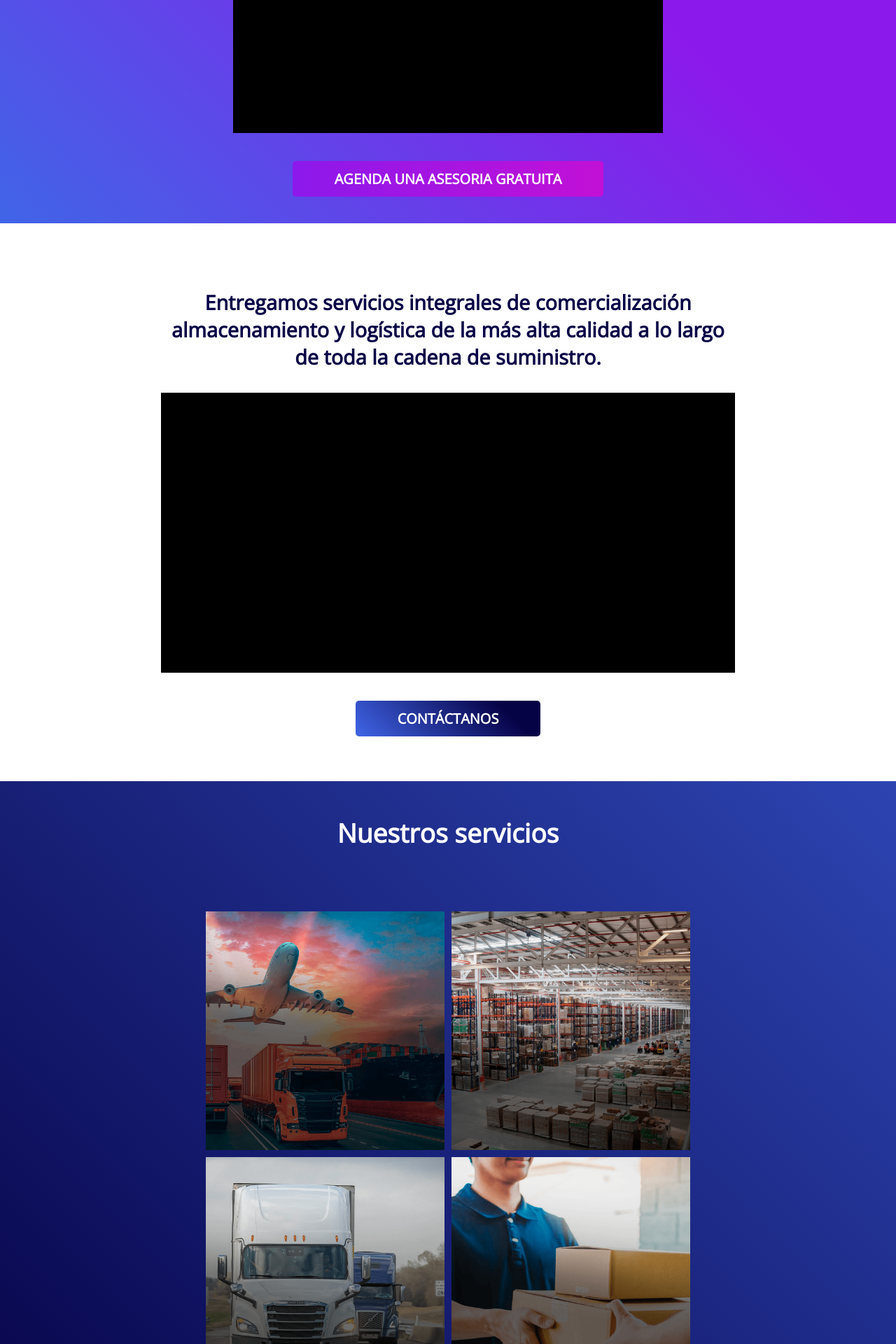
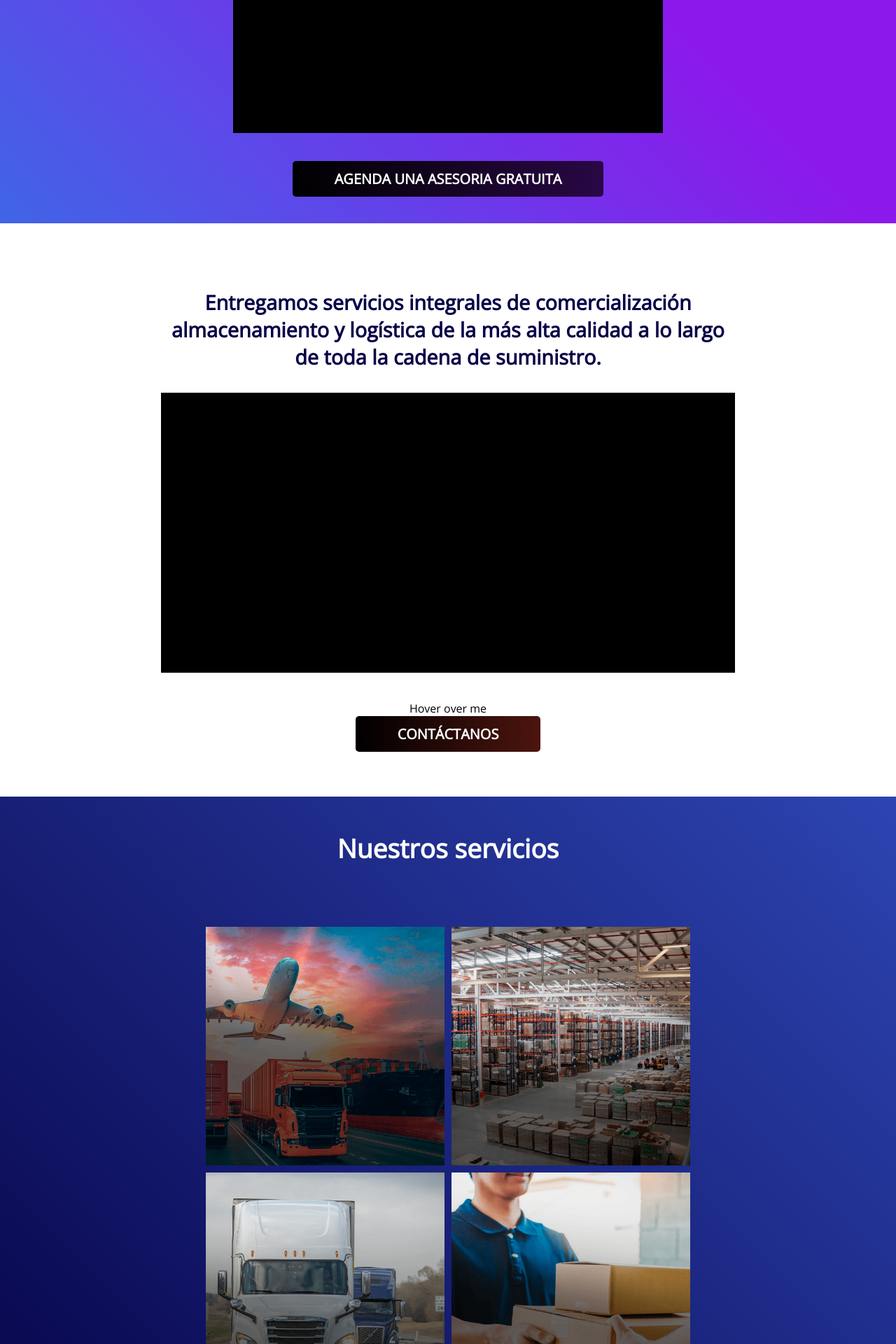
Before and after one commit to aaron2421/landing-famchest, a PHP site: page / in a window 1280 px wide. Shown: the part 520-2440 px from the top of the page at 70% size. Run offline with PHP 8.4, Linux system fonts and the light colour scheme.

Commit message:
parte de servicios lista (faltan los colores), botones listos, logos añadidos, falta el tooltip de la imagen y otras cosas, probar

```diff
--- a/home.html
+++ b/home.html
@@ -24,8 +24,7 @@
 
   <body>
     <header>
-      <!-- <img class="arc-logo" src="src/img/logo.png" /> -->
-      <p style="color: black;">Logo famchest</p>
+      <img class="logo" src="src/img/logo.png" />
       <div class="nav-bar-div">
         <nav class="nav-bar">
           <ul>
@@ -77,18 +76,17 @@
           <H1>Ahora podrás tener un sólo punto de encuentro para toda tu cadena de suministro</H1>
         </div>
         <div id="pt1-video"></div>
-          <div class="btn-container">
-            <button class="contact-btn">AGENDA UNA ASESORIA GRATUITA</button>
-          </div>
+        <button class="btn btn-purple">AGENDA UNA ASESORIA GRATUITA</button>
       </div>
       <div id="pt2">
         <p>Entregamos servicios integrales de comercialización almacenamiento y
           logística de la más alta calidad a lo largo de toda la cadena de suministro.</p>
         <!-- <img src="src/img/presencia.png" alt="presencia" /> -->
         <div id="presencia-container"></div>
-        <div class="btn-container-p">
-          <button class="contact-btn contact-btn-p">CONTÁCTANOS</button>
+        <div class="tooltip">Hover over me
+          <span class="tooltiptext">Tooltip text</span>
         </div>
+        <button class="btn btn-orange">CONTÁCTANOS</button>
       </div>
       <div id="pt3">
         <h2>Nuestros servicios</h2>
@@ -96,33 +94,32 @@
           <div class="service">
             <img src="src/img/import.png" alt="importaciones" class="service-img">
             <div class="overlay">
-              <div class="hover-img">
-                <!-- <img src="src/img/import-hover.png" alt="china-mex" style="object-fit: contain;"> -->
-                <p>china-mex</p>
+              <div class="hover-img chmex">
+                <img src="src/img/import-logo.png" alt="china-mex">
               </div>
             </div>
           </div>
           <div class="servicer">
             <img src="src/img/alm.png" alt="almacenaje" class="service-img">
             <div class="overlayr">
-              <div class="hover-img">
-                <img src="src/img/alm-hover.png" alt="arcadia">
+              <div class="hover-img arcadia">
+                <img src="src/img/alm-logo.png" alt="arcadia">
               </div>
             </div>
           </div>
           <div class="service">
             <img src="src/img/transp.png" alt="logística" class="service-img">
             <div class="overlay">
-              <div class="hover-img">
-                <img src="src/img/transp-hover.png" alt="cargame">
+              <div class="hover-img cargame">
+                <img src="src/img/transp-logo.png" alt="cargame">
               </div>
             </div>
           </div>
           <div class="servicer">
             <img src="src/img/ultm.png" alt="última milla" class="service-img">
             <div class="overlayr">
-              <div class="hover-img">
-                <img src="src/img/ultm-hover.png" alt="zeit">
+              <div class="hover-img zeit">
+                <img src="src/img/ultm-logo.png" alt="zeit">
               </div>
             </div>
           </div>
@@ -133,9 +130,7 @@
         <div id="overflow-img">
           <img src="src/img/proceso.png" alt="proceso" />
         </div>
-        <div class="btn-container-pro">
-          <button class="contact-btn contact-btn-pro">RESERVA TU ASESORIA GRATUITA AHORA</button>
-        </div>
+        <button class="btn btn-blue">RESERVA TU ASESORIA GRATUITA AHORA</button>
       </div>
       <div id="pt5">
         <h2>Testimonial</h2>
@@ -186,10 +181,7 @@
             </div>
           </div>
         </div>
-
-        <div class="btn-container-pro">
-          <button class="contact-btn contact-btn-pro">RESERVA TU ASESORIA GRATUITA AHORA</button>
-        </div>
+        <button class="btn btn-blue">RESERVA TU ASESORIA GRATUITA AHORA</button>
       </div>
 
       <div id="pt7">
@@ -283,7 +275,9 @@
         <p>+614 190 9552</p>
         <p>DIRECTIONS</p>
         <p>OPORTUNIDAD DE EMPLEOS</p>
-        <div id="footer-logo"></div>
+        <div id="footer-logo">
+          <img src="src/img/logo-w.png" alt="grupo famchest">
+        </div>
         <p>&#9426 2022 GRUPO FAMCHEST</p>
       </div>
     </footer>
--- a/styles.css
+++ b/styles.css
@@ -3,9 +3,13 @@
   --secBlue: #178de2;
   --terBlue: #4065e7;
   --compBP: #672ff1;
+  --terPrpl: #c210d6;
+  /* btn morado */
   --fstPrpl: #8c19eb;
-  --secPrpl: #a717e0;
-  --terPrpl: #c210d6;
+  --secPrpl: #a51ddb;
+  /* btn naranja */
+  --fstOrng: #ff9800;
+  --secOrgn: #f6412d;
 }
 
 html {
@@ -42,8 +46,8 @@ header {
   z-index: 2;
 }
 
-.arc-logo {
-  width: 120px;
+.logo {
+  width: 180px;
 }
 
 .arc-img {
@@ -179,144 +183,29 @@ ul {
   margin: 40px 0;
 }
 
-.btn-container {
-  background-image: linear-gradient(to right, var(--fstPrpl), var(--terPrpl));
-  border-radius: 5px;
-}
-
-.contact-btn {
-  background-color: unset;
+.btn {
+  background-size: 400% auto;
   border: none;
   border-radius: 5px;
   width: fit-content;
   padding: 12px 60px;
   font-size: 20px;
   font-weight: bold;
-  transition: all 0.6s;
+  transition: all .8s;
   cursor: pointer;
 }
 
-.contact-btn:hover {
-  background-color: var(--fstPrpl);
+.btn:hover {
+  background-position: right center;
+}
+
+.btn-purple {
+  background-image: linear-gradient(to right, black 0%, var(--fstPrpl) 85%, var(--secPrpl) 95%);
 }
 
 /* End part 1 */
 /* ------------------------------------------------------------------------------------------ */
 
-/* #pt2 {
-  background-image: url("src/img/about-back.png");
-  background-size: cover;
-  display: flex;
-  justify-content: center;
-  padding: 6rem;
-}
-
-#solutions-video {
-  display: flex;
-  justify-content: center;
-  align-items: center;
-  width: 100%;
-  padding: 0 0 1rem 6rem;
-}
-
-#solutions-video > img {
-  width: 100%;
-}
-
-#solutions-info {
-  width: 100%;
-  height: fit-content;
-  min-width: 250px;
-  padding: 0px 8rem 1rem 2rem;
-  text-align: start;
-}
-
-#solutions-info > h2 {
-  margin: 0px;
-  font-size: calc(18px + 2vw);
-}
-
-#solutions-info > p {
-  font-size: calc(10px + 0.6vw);
-} */
-
-/* End part 2 */
-/* ------------------------------------------------------------------------------------------ */
-
-/* #pt3 {
-  background-image: url("src/img/services-back.jpg");
-  background-size: cover;
-  color: white;
-  display: flex;
-  flex-direction: column;
-  align-items: center;
-  padding: 3rem;
-}
-
-#pt3 > h2 {
-  margin-top: 0px;
-  margin-bottom: 2rem;
-  font-size: calc(25px + 1.5vw);
-}
-
-#services-container {
-  display: flex;
-  flex-wrap: wrap;
-  justify-content: center;
-  width: 80%;
-}
-
-.service {
-  display: flex;
-  flex-direction: column;
-  align-items: center;
-  flex: 0 1 320px;
-  margin: 20px;
-}
-
-.service-img {
-  width: 320px;
-  height: 215px;
-}
-
-.service-info {
-  background-color: var(--green);
-  display: flex;
-  flex-direction: column;
-  justify-content: space-between;
-  align-items: center;
-  width: 100%;
-  overflow: hidden;
-}
-
-.service-header {
-  display: flex;
-  justify-content: space-between;
-  align-items: center;
-  width: 100%;
-  overflow: hidden;
-}
-
-.service-header > * {
-  margin: 16px;
-}
-
-.info {
-  overflow: hidden;
-  background-color: var(--green);
-  max-height: 0;
-  width: 100%;
-  transition: all 0.5s ease-in-out;
-}
-
-.service-info:hover > .info {
-  max-height: 180px;
-  padding: 10px;
-  display: flex;
-} */
-
-/* End part 3 */
-/* ------------------------------------------------------------------------------------------ */
 
 #pt2 {
   background-color: white;
@@ -353,18 +242,36 @@ ul {
   margin-bottom: 40px;
 }
 
-.btn-container-p {
-  background-image: linear-gradient(
-    45deg,
-    var(--terBlue),
-    var(--fstBlue) 80%,
-    var(--fstBlue)
-  );
-  border-radius: 5px;
+/* Tooltip container */
+.tooltip {
+  position: relative;
+  display: inline-block;
+  color: black;
 }
 
-.contact-btn-p:hover {
-  background-color: var(--terBlue);
+/* Tooltip text */
+.tooltip .tooltiptext {
+  visibility: hidden;
+  width: 120px;
+  background-color: whitesmoke;
+  color: var(--compBP);
+  text-align: center;
+  font-weight: bold;
+  padding: 5px 0;
+  border-radius: 6px;
+
+  /* Position the tooltip text - see examples below! */
+  position: absolute;
+  z-index: 1;
+}
+
+/* Show the tooltip text when you mouse over the tooltip container */
+.tooltip:hover .tooltiptext {
+  visibility: visible;
+}
+
+.btn-orange {
+  background-image: linear-gradient(to right, black 0%, var(--secOrgn) 80%, var(--fstOrng) 90%);
 }
 
 /* End part map */
@@ -450,13 +357,31 @@ ul {
 }
 
 .hover-img {
-  white-space: nowrap;
-  position: absolute;
-  overflow: hidden;
-  top: 50%;
-  left: 50%;
-  transform: translate(-50%, -50%);
-  -ms-transform: translate(-50%, -50%);
+  display: flex;
+  justify-content: center;
+  align-items: center;
+  width: 100%;
+  height: 100%;
+}
+
+.hover-img > img {
+  width: 200px;
+}
+
+.chmex {
+  background-color: green;
+}
+
+.arcadia {
+  background-color: blue;
+}
+
+.cargame {
+  background-color: orangered;
+}
+
+.zeit {
+  background-color: white;
 }
 
 /* End part 3 */
@@ -489,19 +414,9 @@ ul {
   width: 100%;
 }
 
-.btn-container-pro {
-  background-image: linear-gradient(
-    45deg,
-    var(--terBlue),
-    var(--fstPrpl) 70%,
-    var(--fstPrpl)
-  );
-  border-radius: 5px;
+.btn-blue {
+  background-image: linear-gradient(to right, black 0%, var(--terBlue) 80%, var(--fstPrpl) 90%);
 }
-
-/* .contact-btn-pro:hover {
-  background-color: var(--terBlue);
-} */
 
 /* End part 4 */
 /* ------------------------------------------------------------------------------------------ */
@@ -695,10 +610,12 @@ footer > div {
 }
 
 #footer-logo {
-  background-color: black;
-  width: 30%;
-  height: 100px;
+  width: 300px;
   margin: 30px 0;
+}
+
+#footer-logo > img {
+  width: 100%;
 }
 
 /* End footer */
```
Also changed, not shown: src/img/alm-hover.png (deleted), src/img/alm-logo.png (added), src/img/import-hover.png (deleted), src/img/import-logo.png (added), src/img/logo-w.png (added), src/img/logo.png (added), src/img/transp-hover.png (deleted), src/img/transp-logo.png (added), src/img/ultm-hover.png (deleted), src/img/ultm-logo.png (added).
